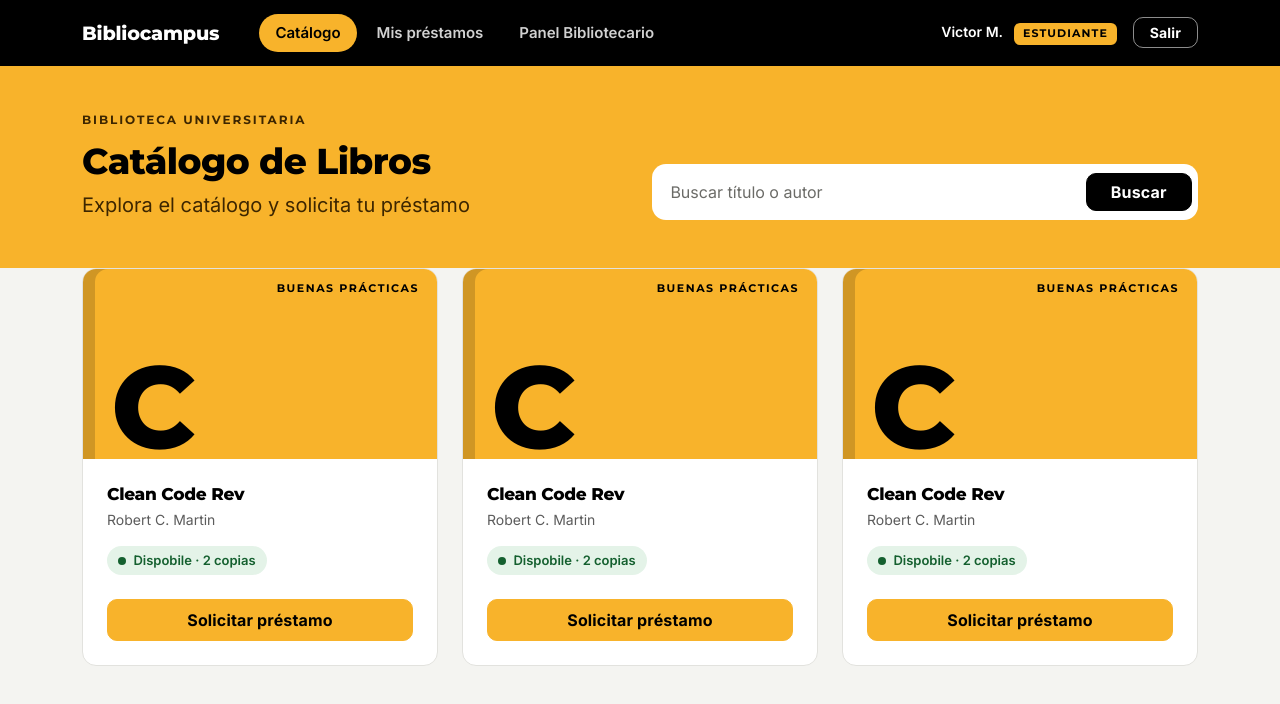
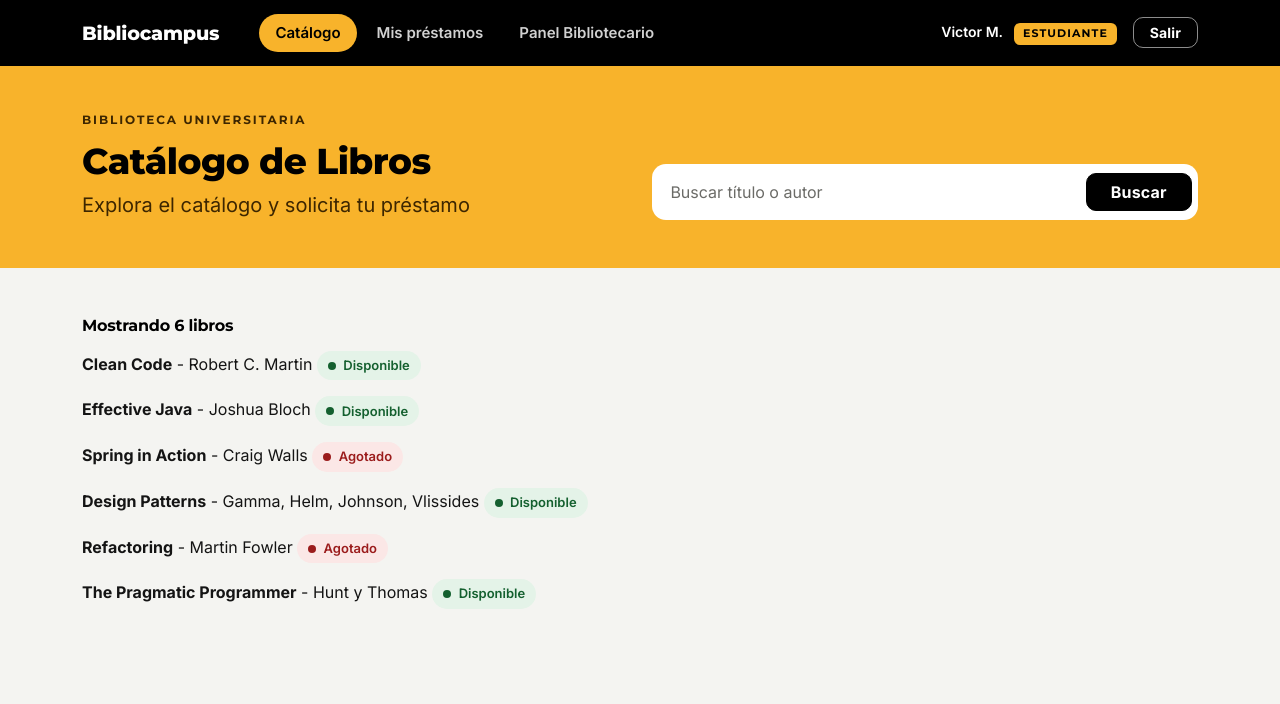
Before and after one commit to vmuguerzac/bibliocampus, an Angular app: page / in a window 1280 px wide. Shown: the top 704 px of the page. Built offline with nearby package versions, Linux system fonts and the light colour scheme.

Commit message:
feat: modificado libro-lista, agrego busqueda

```diff
--- a/src/app/componentes/libro-lista/libro-lista.html
+++ b/src/app/componentes/libro-lista/libro-lista.html
@@ -31,17 +31,18 @@
     </div>
 </header>
 
-<main class="container">
-    <div class="row">
-        <div class="col">
-            <app-libro-card></app-libro-card>
-        </div>
-        <div class="col">
-            <app-libro-card></app-libro-card>
-        </div>
-        <div class="col">
-            <app-libro-card></app-libro-card>
-        </div>
-    </div>
-
+<main class="container py-5">
+    <h2 class="fs-6 fw-bold mb-3">Mostrando {{librosVisibles().length}} libros</h2>
+    @for(l of librosVisibles(); track l.id){
+        <p>
+            <strong>{{l.titulo}}</strong> - {{l.autor}}
+            @if(l.copiasDisponibles > 0){
+                <span class="pill pill-ok">Disponible</span>
+            }@else {
+                <span class="pill pill-no">Agotado</span>
+            }
+        </p>
+    }@empty {
+        <p class="muted">No se encontraron libros con estos criterios</p>
+    }
 </main>
--- a/src/app/componentes/libro-lista/libro-lista.ts
+++ b/src/app/componentes/libro-lista/libro-lista.ts
@@ -1,5 +1,7 @@
-import { Component, signal } from '@angular/core';
+import { Component, computed, signal } from '@angular/core';
 import { LibroCard } from '../libro-card/libro-card';
+import { Libro } from '../../modelos/libro';
+import { LIBROS } from '../../data/libros';
 
 @Component({
   selector: 'app-libro-lista',
@@ -8,8 +10,19 @@ import { LibroCard } from '../libro-card/libro-card';
   styleUrl: './libro-lista.css',
 })
 export class LibroLista {
+  protected libros = signal<Libro[]>(LIBROS);
   protected terminoBusqueda = signal('');
   protected borrador = signal('');
+
+  protected librosVisibles = computed(()=>{
+    const temp = this.terminoBusqueda().toLowerCase();
+
+    return this.libros().filter(
+      (libro) => !temp ||
+        libro.titulo.toLowerCase().includes(temp) ||
+        libro.autor.toLowerCase().includes(temp)
+    )
+  });
 
   protected alEscribir(evento:Event):void {
     this.borrador.set((evento.target as HTMLInputElement).value);
--- /dev/null
+++ b/src/app/data/libros.ts
@@ -0,0 +1,10 @@
+import { Libro } from "../modelos/libro";
+
+export const LIBROS: Libro[] = [
+  { id: 1, titulo: 'Clean Code', autor: 'Robert C. Martin', categoria: 'Buenas prácticas', anio: 2008, portadaUrl: '', copiasDisponibles: 3 },
+  { id: 2, titulo: 'Effective Java', autor: 'Joshua Bloch', categoria: 'Java', anio: 2018, portadaUrl: '', copiasDisponibles: 5 },
+  { id: 3, titulo: 'Spring in Action', autor: 'Craig Walls', categoria: 'Spring', anio: 2022, portadaUrl: '', copiasDisponibles: 0 },
+  { id: 4, titulo: 'Design Patterns', autor: 'Gamma, Helm, Johnson, Vlissides', categoria: 'Patrones de diseño', anio: 1994, portadaUrl: '', copiasDisponibles: 2 },
+  { id: 5, titulo: 'Refactoring', autor: 'Martin Fowler', categoria: 'Buenas prácticas', anio: 2018, portadaUrl: '', copiasDisponibles: 0 },
+  { id: 6, titulo: 'The Pragmatic Programmer', autor: 'Hunt y Thomas', categoria: 'Buenas prácticas', anio: 2019, portadaUrl: '', copiasDisponibles: 4 },
+];
--- /dev/null
+++ b/src/app/modelos/libro.ts
@@ -0,0 +1,9 @@
+export interface Libro {
+    id:number;
+    titulo:string;
+    autor:string;
+    categoria:string;
+    anio:number;
+    portadaUrl:string;
+    copiasDisponibles:number;
+}
```
